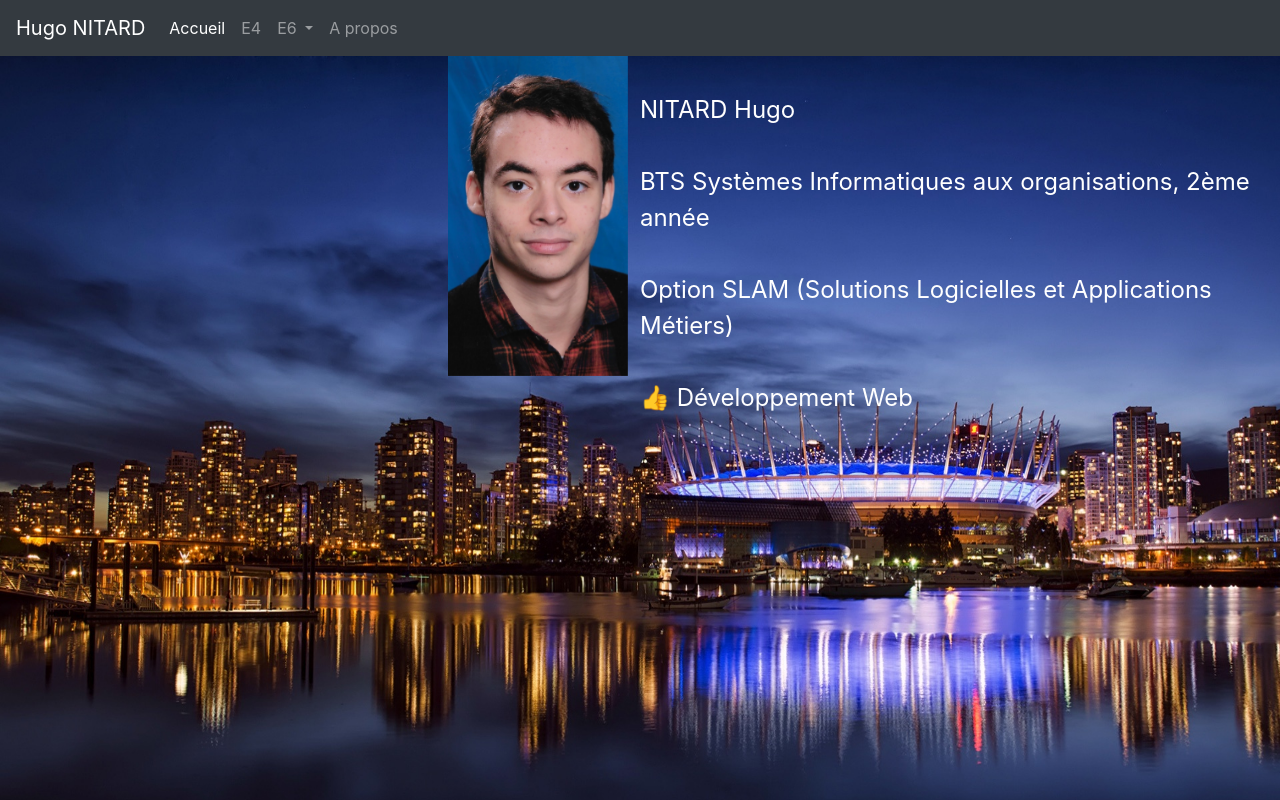
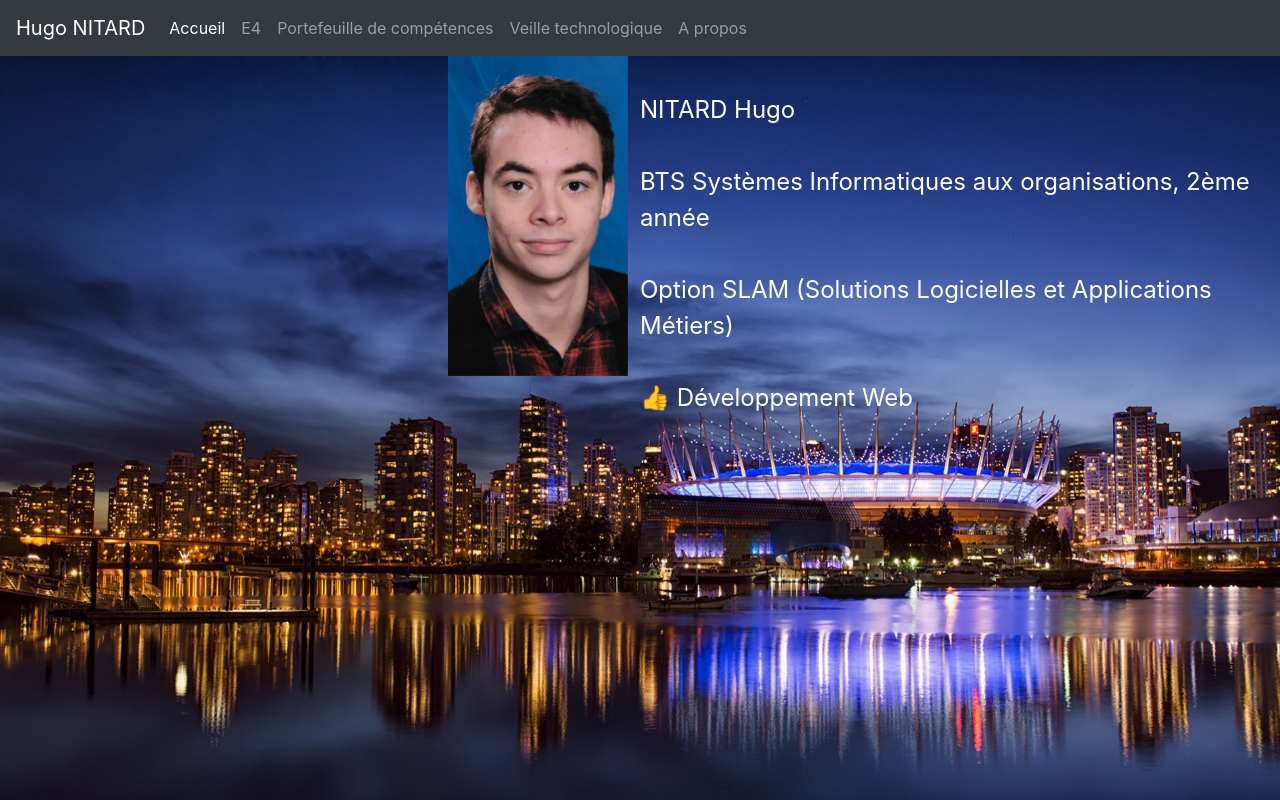
Before and after one commit to Alyndel/site_perso, a PHP site: page /index.php in a window 1280 px wide. Run offline with PHP 8.4, Linux system fonts and the light colour scheme; some libraries are stand-ins or nearby versions.

Commit message:
ajout de competences, a propos et modification du header

```diff
--- a/header.php
+++ b/header.php
@@ -26,18 +26,14 @@
       <li class="nav-item">
         <a class="nav-link" href="#">E4</a>
       </li>
-      <li class="nav-item dropdown">
-    		<a class="nav-link dropdown-toggle" href="veille.php" id="navbarDropdown" role="button" data-toggle="dropdown" aria-haspopup="true" aria-expanded="false">          E6
-        </a>
-        <div class="dropdown-menu" aria-labelledby="navbarDropdown">
-          <a class="dropdown-item" href="#">Portefeuille de compétences</a>
-          <div class="dropdown-divider"></div>
-          <a class="dropdown-item" href="veille.php">Veille technologique</a>
-        </div>
+			<li class="nav-item">
+        <a class="nav-link" href="comp.php">Portefeuille de compétences</a>
       </li>
-
+			<li class="nav-item">
+        <a class="nav-link" href="veille.php">Veille technologique</a>
+      </li>
       <li class="nav-item">
-        <a class="nav-link" href="#">A propos</a>
+        <a class="nav-link" href="a_propos.php">A propos</a>
       </li>
     </ul>
   </div>
```
Also changed, not shown: a_propos.php (added, +8 -0 lines), comp.php (added, +8 -0 lines).
